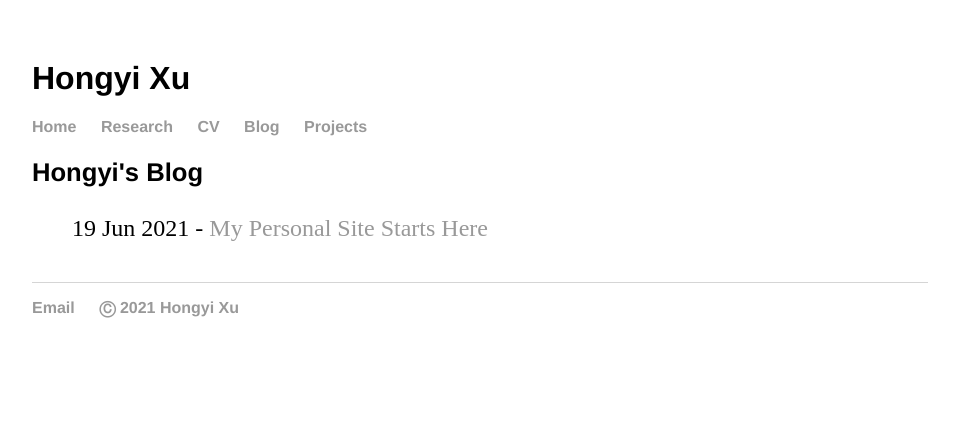
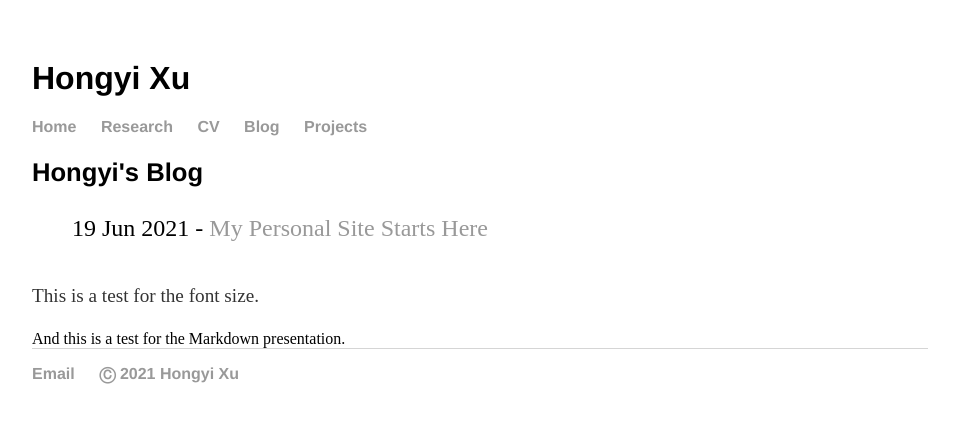
Before and after one commit to hongyileoxu/hongyileoxu.github.io, a Jekyll site: the page built from blog/index.html, in a window 1280 px wide. Shown: the top 423 px of the page, without its empty margins (160-1119 px from the left). Built offline with Jekyll 4.4.1, drawn with Linux system fonts in a browser that asks for light colours.

Commit message:
Update index.html
Minor changes

```diff
--- a/blog/index.html
+++ b/blog/index.html
@@ -11,3 +11,6 @@ title: Hongyi's Blog
 	    </p>
 	  {% endfor %}
 	</ul>
+
+	<p> This is a test for the font size.</p>
+	And this is a test for the Markdown presentation.
```
